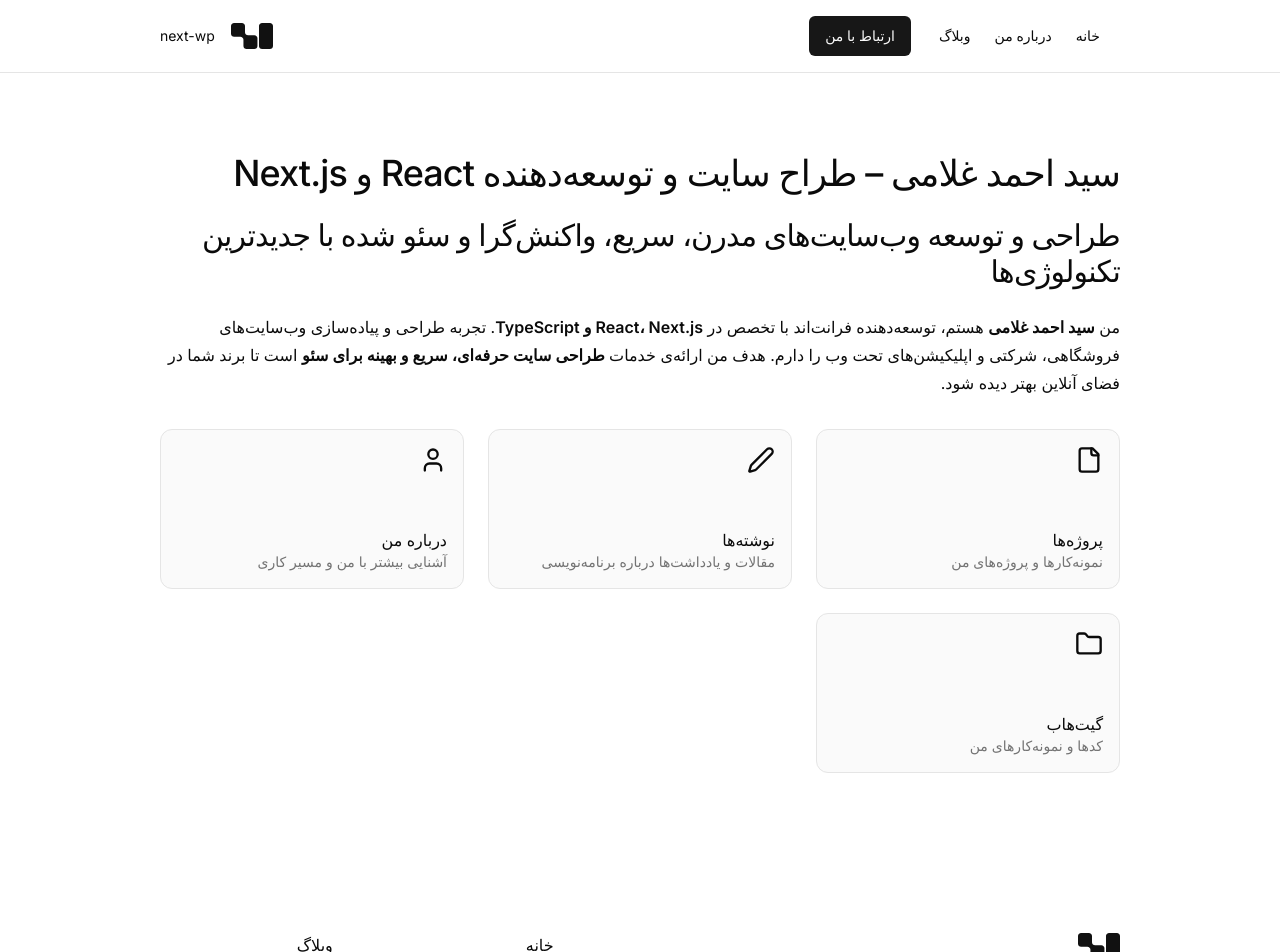
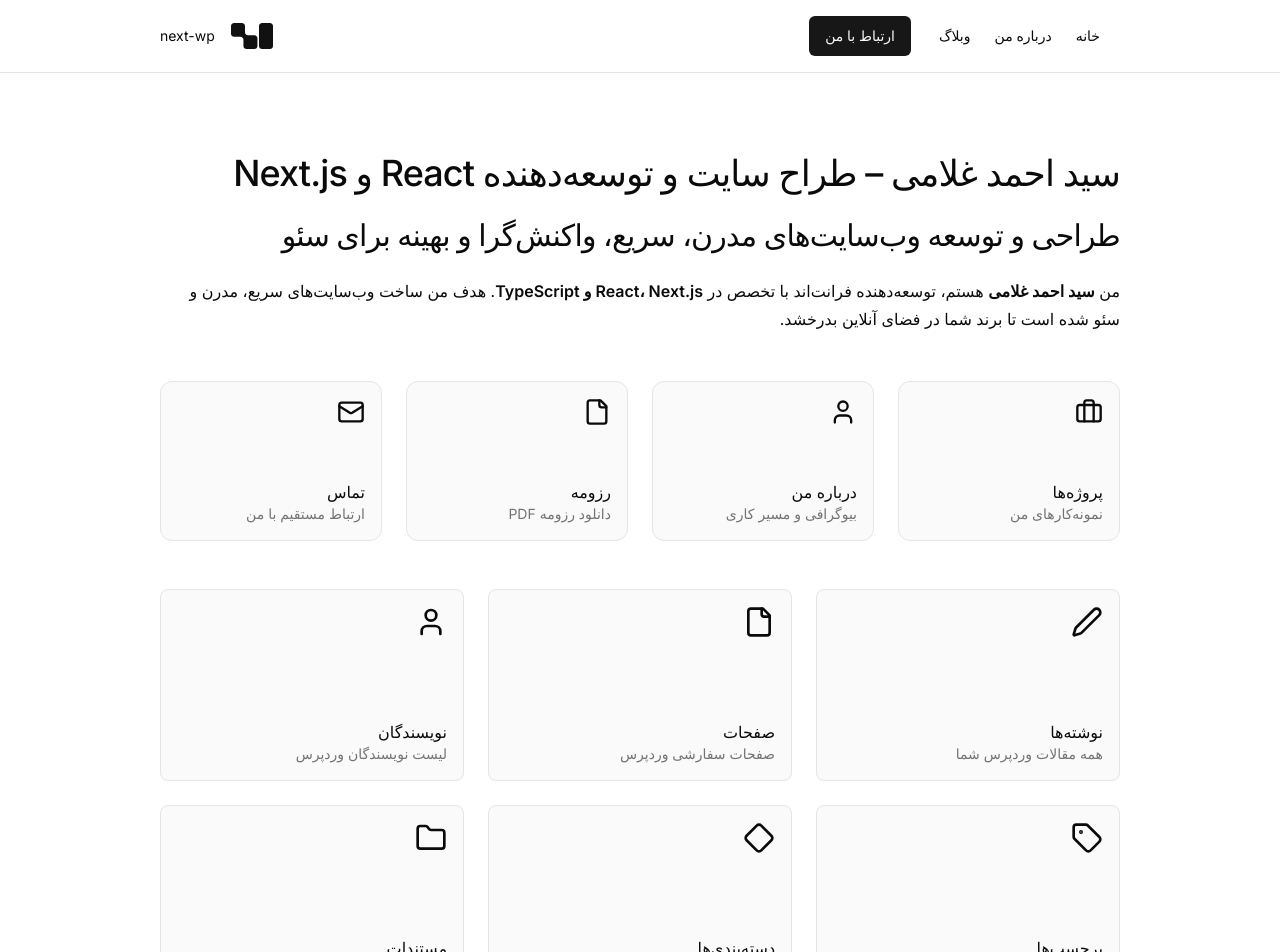
Before and after one commit to seyedahmaddv/seyedahmaddev, a Next.js app: page / in a window 1280 px wide. Shown: the top 952 px of the page. Built offline with nearby package versions, Linux system fonts and the light colour scheme.

Commit message:
edit home page

```diff
--- a/app/page.tsx
+++ b/app/page.tsx
@@ -2,9 +2,9 @@
 import { Metadata } from "next";
 import Link from "next/link";
 import { Section, Container, Prose } from "@/components/craft";
-import { File, Pen, User, Folder } from "lucide-react";
+import { File, Pen, Tag, Diamond, User, Folder, Briefcase, Mail } from "lucide-react";
 
-// 📌 تنظیمات سئو
+// 📌 SEO Metadata
 export const metadata: Metadata = {
   title: "سید احمد غلامی | طراح سایت و توسعه‌دهنده React و Next.js",
   description:
@@ -23,11 +23,11 @@ export const metadata: Metadata = {
     title: "سید احمد غلامی | طراح سایت و توسعه‌دهنده React و Next.js",
     description:
       "طراحی سایت حرفه‌ای و توسعه وب با React، Next.js و TypeScript توسط سید احمد غلامی.",
-    url: "https://seyedahmaddev.ir", // اینو بعداً با دامنه اصلیت عوض کن
+    url: "https://seyedahmaddev.ir",
     siteName: "سید احمد غلامی",
     images: [
       {
-        url: "/og-image.jpg", // تصویر سئو (در پوشه public بذار)
+        url: "/og-image.jpg",
         width: 1200,
         height: 630,
         alt: "سید احمد غلامی – طراح سایت و توسعه‌دهنده React و Next.js",
@@ -38,53 +38,36 @@ export const metadata: Metadata = {
   },
 };
 
-// 📌 صفحه اصلی
 export default function Home() {
   return (
     <Section>
       <Container>
-        <main className="space-y-8">
+        <main className="space-y-12">
+          {/* Hero */}
           <Prose>
             <h1>سید احمد غلامی – طراح سایت و توسعه‌دهنده React و Next.js</h1>
             <h2>
-              طراحی و توسعه وب‌سایت‌های مدرن، سریع، واکنش‌گرا و سئو شده با
-              جدیدترین تکنولوژی‌ها
+              طراحی و توسعه وب‌سایت‌های مدرن، سریع، واکنش‌گرا و بهینه برای سئو
             </h2>
-
             <p>
               من <strong>سید احمد غلامی</strong> هستم، توسعه‌دهنده فرانت‌اند با
-              تخصص در <strong>React، Next.js و TypeScript</strong>. تجربه
-              طراحی و پیاده‌سازی وب‌سایت‌های فروشگاهی، شرکتی و اپلیکیشن‌های تحت
-              وب را دارم. هدف من ارائه‌ی خدمات{" "}
-              <strong>طراحی سایت حرفه‌ای، سریع و بهینه برای سئو</strong> است تا
-              برند شما در فضای آنلاین بهتر دیده شود.
+              تخصص در <strong>React، Next.js و TypeScript</strong>. هدف من
+              ساخت وب‌سایت‌های سریع، مدرن و سئو شده است تا برند شما در فضای
+              آنلاین بدرخشد.
             </p>
           </Prose>
 
-          {/* کارت‌های معرفی بخش‌ها */}
-          <div className="grid md:grid-cols-3 gap-6 mt-8">
+          {/* کارت‌های شخصی */}
+          <div className="grid md:grid-cols-4 gap-6">
             <Link
               href="/projects"
               className="border h-40 bg-accent/50 rounded-xl p-4 flex flex-col justify-between hover:scale-[1.02] transition-all"
             >
-              <File size={28} />
+              <Briefcase size={28} />
               <span>
                 پروژه‌ها
                 <span className="block text-sm text-muted-foreground">
-                  نمونه‌کارها و پروژه‌های من
-                </span>
-              </span>
-            </Link>
-
-            <Link
-              href="/blog"
-              className="border h-40 bg-accent/50 rounded-xl p-4 flex flex-col justify-between hover:scale-[1.02] transition-all"
-            >
-              <Pen size={28} />
-              <span>
-                نوشته‌ها
-                <span className="block text-sm text-muted-foreground">
-                  مقالات و یادداشت‌ها درباره برنامه‌نویسی
+                  نمونه‌کارهای من
                 </span>
               </span>
             </Link>
@@ -97,7 +80,102 @@ export default function Home() {
               <span>
                 درباره من
                 <span className="block text-sm text-muted-foreground">
-                  آشنایی بیشتر با من و مسیر کاری
+                  بیوگرافی و مسیر کاری
+                </span>
+              </span>
+            </Link>
+
+            <a
+              href="/resume.pdf"
+              target="_blank"
+              className="border h-40 bg-accent/50 rounded-xl p-4 flex flex-col justify-between hover:scale-[1.02] transition-all"
+            >
+              <File size={28} />
+              <span>
+                رزومه
+                <span className="block text-sm text-muted-foreground">
+                  دانلود رزومه PDF
+                </span>
+              </span>
+            </a>
+
+            <a
+              href="mailto:seyedahmaddv@gmail.com"
+              className="border h-40 bg-accent/50 rounded-xl p-4 flex flex-col justify-between hover:scale-[1.02] transition-all"
+            >
+              <Mail size={28} />
+              <span>
+                تماس
+                <span className="block text-sm text-muted-foreground">
+                  ارتباط مستقیم با من
+                </span>
+              </span>
+            </a>
+          </div>
+
+          {/* کارت‌های وبلاگ وردپرسی */}
+          <div className="grid md:grid-cols-3 gap-6 mt-12">
+            <Link
+              href="/posts"
+              className="border h-48 bg-accent/50 rounded-lg p-4 flex flex-col justify-between hover:scale-[1.02] transition-all"
+            >
+              <Pen size={32} />
+              <span>
+                نوشته‌ها
+                <span className="block text-sm text-muted-foreground">
+                  همه مقالات وردپرس شما
+                </span>
+              </span>
+            </Link>
+
+            <Link
+              href="/pages"
+              className="border h-48 bg-accent/50 rounded-lg p-4 flex flex-col justify-between hover:scale-[1.02] transition-all"
+            >
+              <File size={32} />
+              <span>
+                صفحات
+                <span className="block text-sm text-muted-foreground">
+                  صفحات سفارشی وردپرس
+                </span>
+              </span>
+            </Link>
+
+            <Link
+              href="/posts/authors"
+              className="border h-48 bg-accent/50 rounded-lg p-4 flex flex-col justify-between hover:scale-[1.02] transition-all"
+            >
+              <User size={32} />
+              <span>
+                نویسندگان
+                <span className="block text-sm text-muted-foreground">
+                  لیست نویسندگان وردپرس
+                </span>
+              </span>
+            </Link>
+
+            <Link
+              href="/posts/tags"
+              className="border h-48 bg-accent/50 rounded-lg p-4 flex flex-col justify-between hover:scale-[1.02] transition-all"
+            >
+              <Tag size={32} />
+              <span>
+                برچسب‌ها
+                <span className="block text-sm text-muted-foreground">
+                  محتوای دسته‌بندی شده بر اساس تگ
+                </span>
+              </span>
+            </Link>
+
+            <Link
+              href="/posts/categories"
+              className="border h-48 bg-accent/50 rounded-lg p-4 flex flex-col justify-between hover:scale-[1.02] transition-all"
+            >
+              <Diamond size={32} />
+              <span>
+                دسته‌بندی‌ها
+                <span className="block text-sm text-muted-foreground">
+                  موضوعات وبلاگ وردپرس شما
                 </span>
               </span>
             </Link>
@@ -105,13 +183,13 @@ export default function Home() {
             <a
               href="https://github.com/seyedahmaddv"
               target="_blank"
-              className="border h-40 bg-accent/50 rounded-xl p-4 flex flex-col justify-between hover:scale-[1.02] transition-all"
+              className="border h-48 bg-accent/50 rounded-lg p-4 flex flex-col justify-between hover:scale-[1.02] transition-all"
             >
-              <Folder size={28} />
+              <Folder size={32} />
               <span>
-                گیت‌هاب
+                مستندات
                 <span className="block text-sm text-muted-foreground">
-                  کدها و نمونه‌کارهای من
+                  نحوه استفاده از پروژه‌ها و وبلاگ
                 </span>
               </span>
             </a>
```
